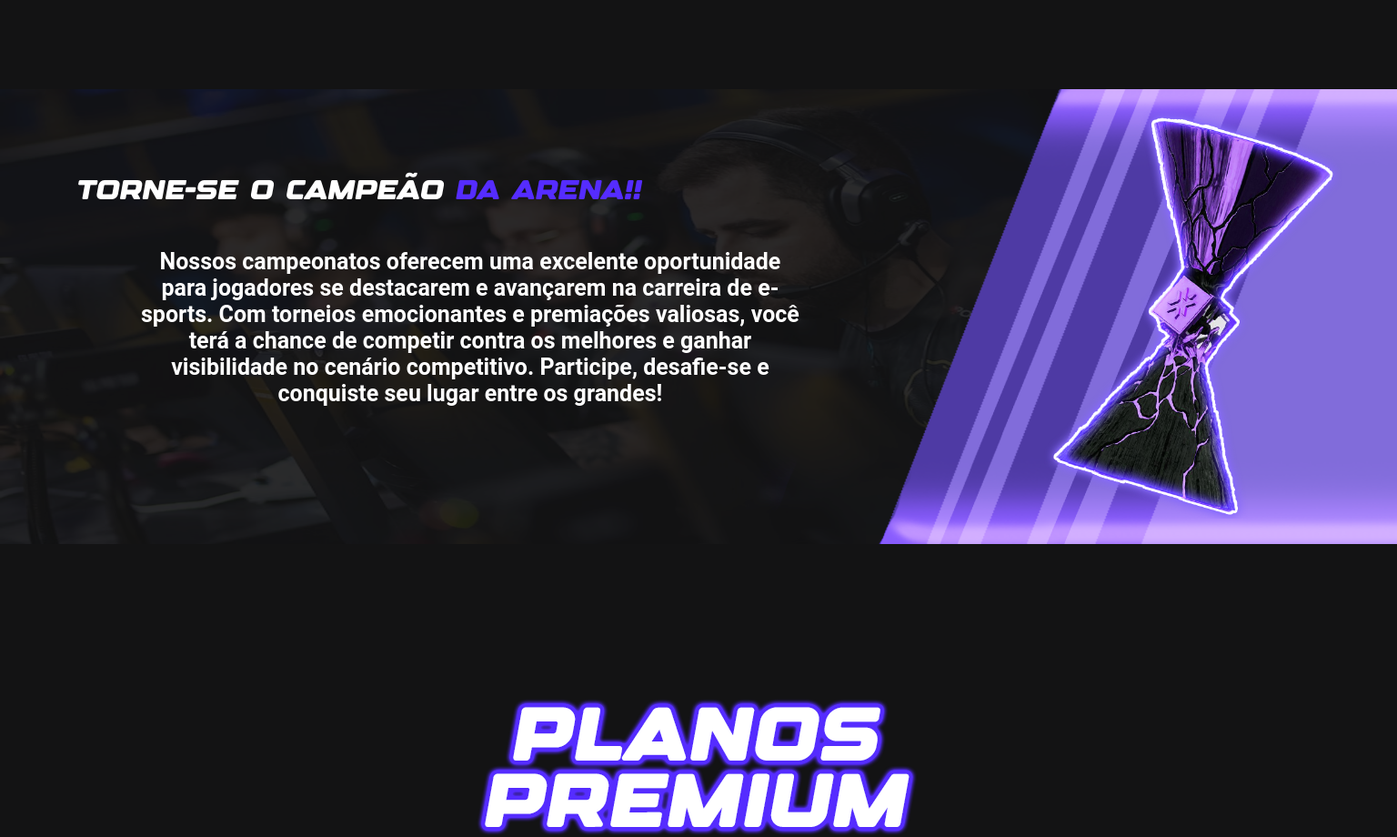
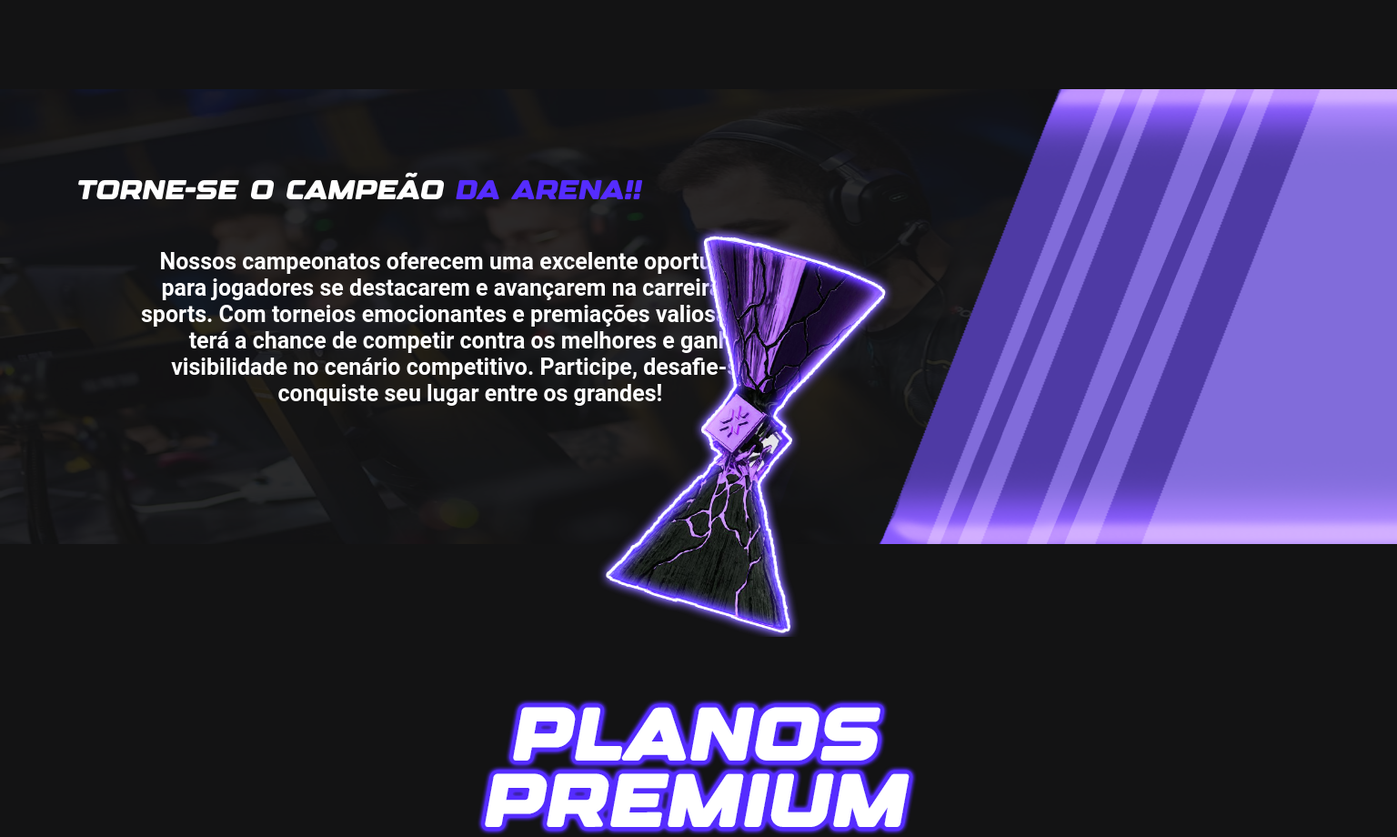
Before and after one commit to MateusCerqueiraG/Projeto-CGBRIDGE, a plain HTML site: page index.html in a window 1536 px wide. Shown: the part 1752-2672 px from the top of the page at 91% size. Drawn offline with Linux system fonts and the light colour scheme.

Commit message:
Update style.css

```diff
--- a/style.css
+++ b/style.css
@@ -481,8 +481,8 @@ p#planF {
 @media (min-width: 1420px) and (max-width: 1920px)  {
     img#champions {
         position: relative;
-        top: -33%;
-        left: 35%;
+        top: -7%;
+    left: 3%;
         width: 500px;
         height: 450px;
     }
```
